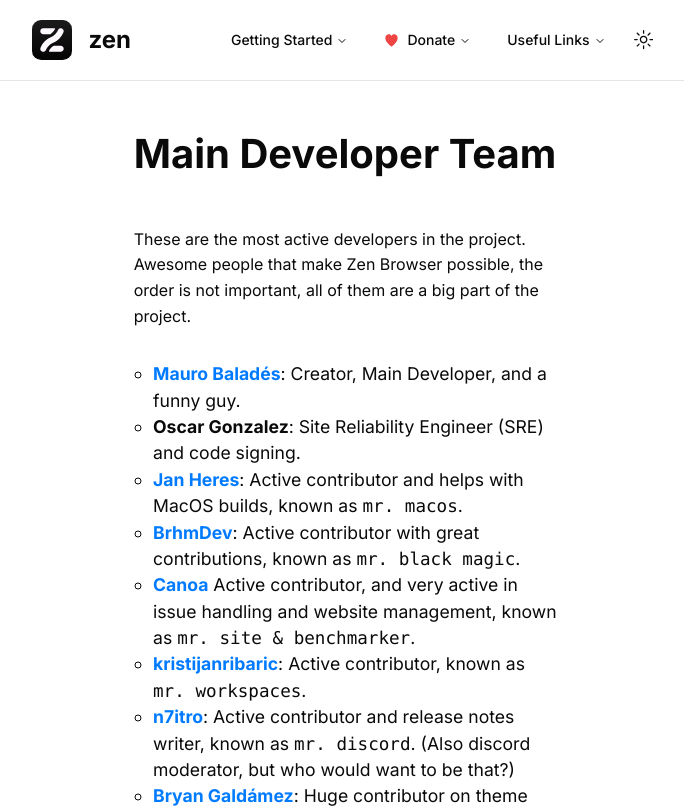
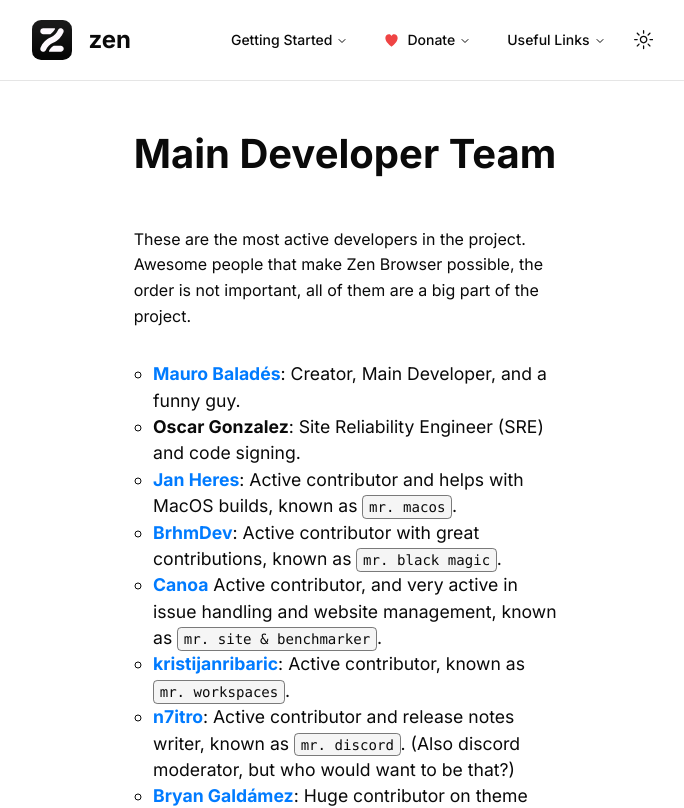
Before and after one commit to zen-browser/www, a Next.js app: page /about in a window 1280 px wide. Shown: the top 808 px of the page, without its empty margins (293-977 px from the left). Built offline with nearby package versions, Linux system fonts and the light colour scheme.

Commit message:
Update markdown.css to style code blocks

```diff
--- a/src/app/privacy-policy/markdown.css
+++ b/src/app/privacy-policy/markdown.css
@@ -55,3 +55,11 @@
 	margin: 1em 0;
 	line-height: 1.6;
 }
+
+code {
+	font-size: .8em;
+	background-color: var(--surface);
+	padding: 0.2em 0.4em;
+	border: 1px solid light-dark(rgba(0, 0, 0, 0.5), rgba(255, 255, 255, 0.2));
+	border-radius: 0.3em;
+}
```
